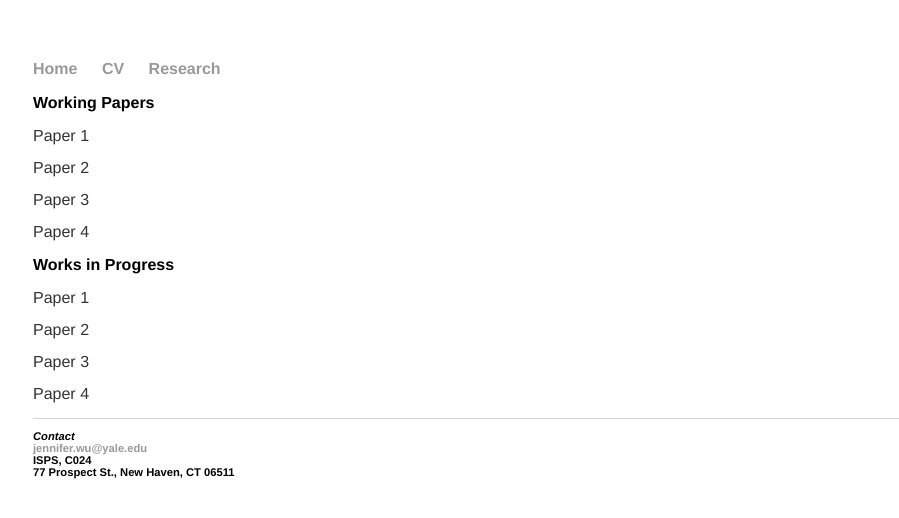
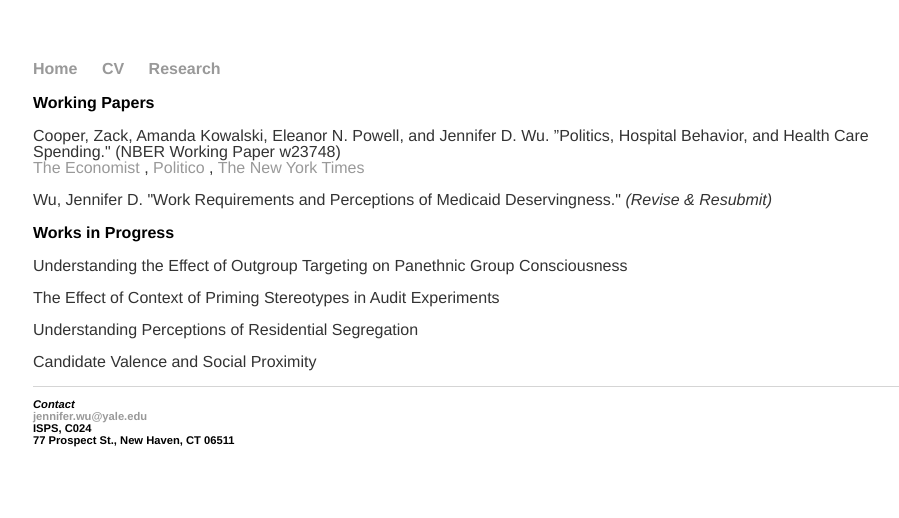
Before and after one commit to wujend/wujend.github.io, a Jekyll site: the page built from research/index.html, in a window 1280 px wide. Shown: the top 518 px of the page, without its empty margins (159-1058 px from the left). Built offline with Jekyll 4.4.1, drawn with Linux system fonts in a browser that asks for light colours.

Commit message:
Update index.html

```diff
--- a/research/index.html
+++ b/research/index.html
@@ -4,15 +4,18 @@ title: Jennifer D. Wu | Research
 ---
 <div class="blurb">
 <h1>Working Papers</h1>
-<p>Paper 1</a></p>
-  <p>Paper 2</a></p>
-  <p>Paper 3</a></p>
-  <p>Paper 4</a></p>
+<p>Cooper, Zack, Amanda Kowalski, Eleanor N. Powell, and Jennifer D. Wu. ”Politics, Hospital Behavior, and Health Care Spending."
+  (NBER Working Paper w23748) <br>
+  <i?Press Coverage:</i> <a href = "https://www.economist.com/united-states/2017/09/02/blame-congress-for-high-health-care-costs">The Economist</a>
+  , <a href="https://www.politico.com/story/2017/09/11/pulse-check-when-politicians-used-medicare-as-a-piggy-bank-242548">Politico</a>
+  , <a href="https://www.nytimes.com/2017/10/25/upshot/the-unhealthy-politics-of-pork-how-it-increases-your-medical-costs.html">
+  The New York Times</a></p>
+  <p>Wu, Jennifer D. "Work Requirements and Perceptions of Medicaid Deservingness." <i>(Revise & Resubmit)</i></p>
 </div>
 <div class="blurb">
 <h1>Works in Progress</h1>
-<p>Paper 1</a></p>
-  <p>Paper 2</a></p>
-  <p>Paper 3</a></p>
-  <p>Paper 4</a></p>
+  <p>Understanding the Effect of Outgroup Targeting on Panethnic Group Consciousness</p>
+  <p>The Effect of Context of Priming Stereotypes in Audit Experiments</p>
+  <p>Understanding Perceptions of Residential Segregation</p>
+  <p>Candidate Valence and Social Proximity</p>
 </div><!-- /.blurb -->
```
